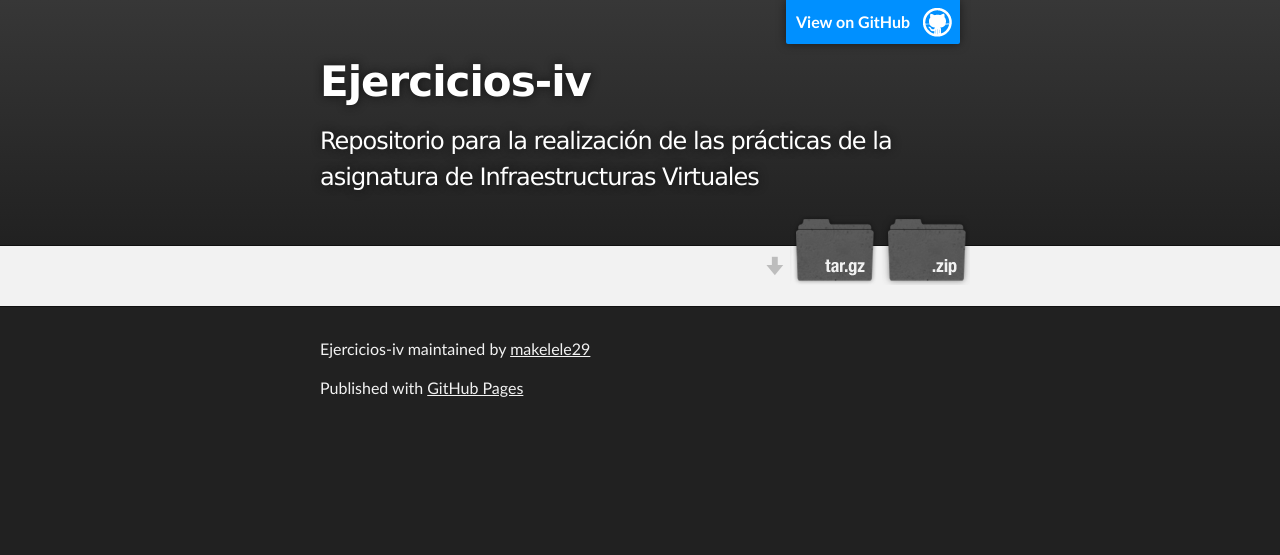
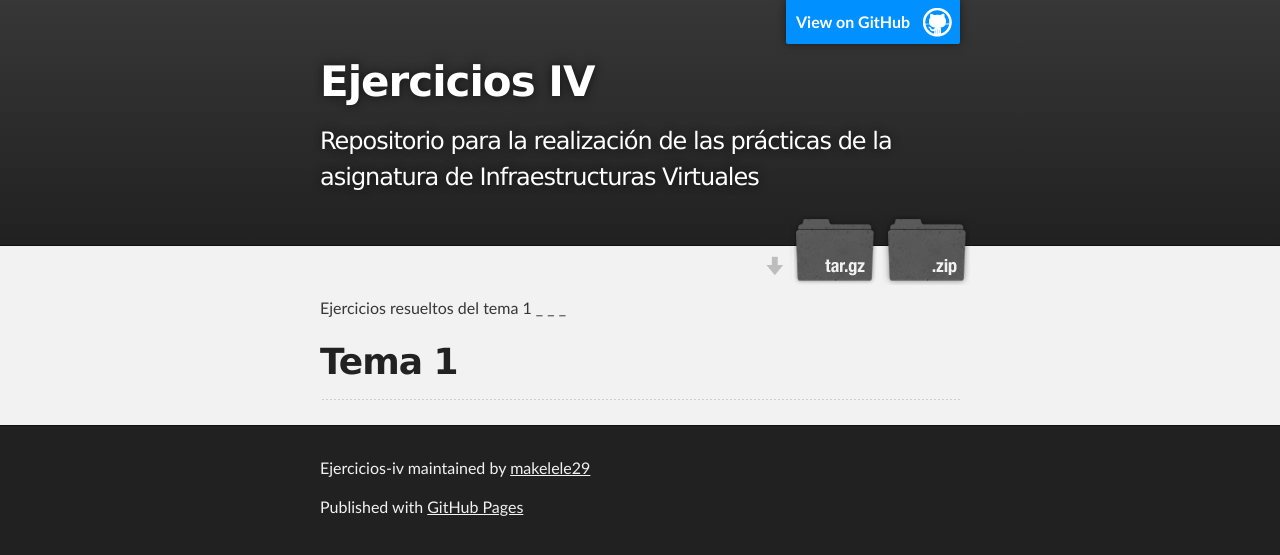
Before and after one commit to makelele29/Ejercicios-IV, a Jekyll site: the page built from index.md, in a window 1280 px wide. Shown: the top 555 px of the page. Built offline with Jekyll 4.4.1, drawn with Linux system fonts in a browser that asks for light colours.

Commit message:
creada página para ejercicios

```diff
--- a/_layouts/index.html
+++ b/_layouts/index.html
@@ -18,7 +18,7 @@
         <header class="inner">
           <a id="forkme_banner" href="https://github.com/makelele29/Ejercicios-IV">View on GitHub</a>
 
-          <h1 id="project_title">Ejercicios-iv</h1>
+          <h1 id="project_title">Ejercicios IV</h1>
           <h2 id="project_tagline">Repositorio para la realización de las prácticas de la asignatura de Infraestructuras   Virtuales</h2>
 
             <section id="downloads">
--- a/index.md
+++ b/index.md
@@ -1,3 +1,10 @@
 ---
 layout: index
 ---
+
+Ejercicios resueltos del tema 1
+_ _ _
+
+# Tema 1
+
+_ _ _
```
